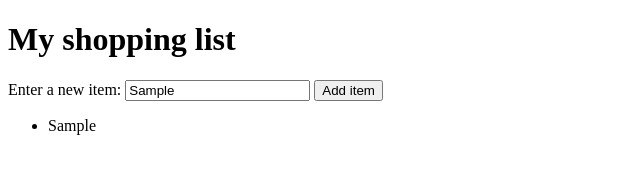
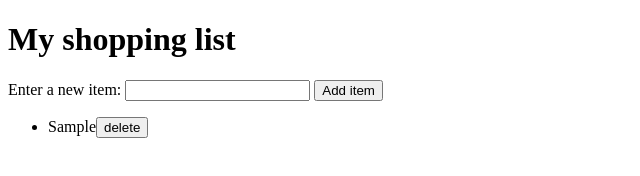
Before and after one commit to GaYoung87/JavaScript, a plain HTML site: page day02/shoppinglist.html in a window 1280 px wide. Both pictures are taken after typing "Sample" into the empty fields and a click on the button "Add item". Shown: the whole page, without its empty margins (0-640 px from the left). Drawn offline with Linux system fonts and the light colour scheme.

Commit message:
Finish shopping list practice

```diff
--- a/day02/shoppinglist.html
+++ b/day02/shoppinglist.html
@@ -16,18 +16,64 @@
   <ul>
   </ul>
 
+
+
   <script>
-    const button = document.querySelector('button')  // button을 클릭하면 일을 수행해주려고
-    button.addEventListener('click', () => {  // 누르는 순간
-      const input = document.querySelector('input')  // 필요할 때 꺼낼 수 있도록 input 지정
-      const value = input.value  // 필요할 때 꺼낼 수 있도록 value 지정
+    // button을 눌렀을 때 발생하는 일.
+    // 눌렀을 때 실행되는 함수에서 input안에 있는 것을 누르는 시점에 ul안에 넣어줘야함
+    const input = document.querySelector('input')
+    const button = document.querySelector('button')
+    const list = document.querySelector('ul')  // 너한테 자식을 append할거라는 걸 알려줘야함!
 
-      // value를 밑에 li tag가지고 보여주기
-      const newItem = document.createElement('li')  // li tag안에 value값 그대로 가지고와서 작성하기
-      newItem.innerText = value  // value값을 가지고와서 newItem으로 보내는것
-      // li - value가 나오는데, 어디에서 나올지 지정!
-      document.querySelector('ul').appendChild(newItem)
+    // 버튼을 눌렀을 때만
+    button.addEventListener('click', function(event) {
+      // input의 value값을 가져온다
+      const text = input.value
+
+      if (!text) {
+        console.log('아무것도 없어!')
+        return
+      }
+      // input의 value값을 초기화한다.
+      input.value = ''
+
+      // list item 요소를 생성한다
+      const item = document.createElement('li')
+
+      // item의 텍스트로 input의 value값 할당한다
+      item.innerText = text
+
+      // 삭제하기 버튼을 만든다
+      const deleteButton = document.createElement('button')
+
+      // 삭제하기 버튼에 이름을 지어준다
+      deleteButton.innerText = 'delete'  // innerText는 <li>가나다라</li> 사이의 단어!(가나다라)
+
+      // 삭제하기 버튼을 클릭했을 때,,
+      deleteButton.addEventListener('click', function(event) {
+        //item(위에서 만든 li요소)을 삭제한다.
+        item.remove()
+      })
+
+      // item에 버튼을 만들어준다.
+      item.appendChild(deleteButton)  // item은 우리가 생성한 li
+
+      // list에 item을 추가한다.
+      list.appendChild(item)
     })
+
+    // 내 코드
+    // const button = document.querySelector('button')  // button을 클릭하면 일을 수행해주려고
+    // button.addEventListener('click', () => {  // 누르는 순간
+    //   const input = document.querySelector('input')  // 필요할 때 꺼낼 수 있도록 input 지정
+    //   const value = input.value  // 필요할 때 꺼낼 수 있도록 value 지정
+
+    //   // value를 밑에 li tag가지고 보여주기
+    //   const newItem = document.createElement('li')  // li tag안에 value값 그대로 가지고와서 작성하기
+    //   newItem.innerText = value  // value값을 가지고와서 newItem으로 보내는것
+    //   // li - value가 나오는데, 어디에서 나올지 지정!
+    //   document.querySelector('ul').appendChild(newItem)
+    // })
   </script>
 </body>
 </html>
```
